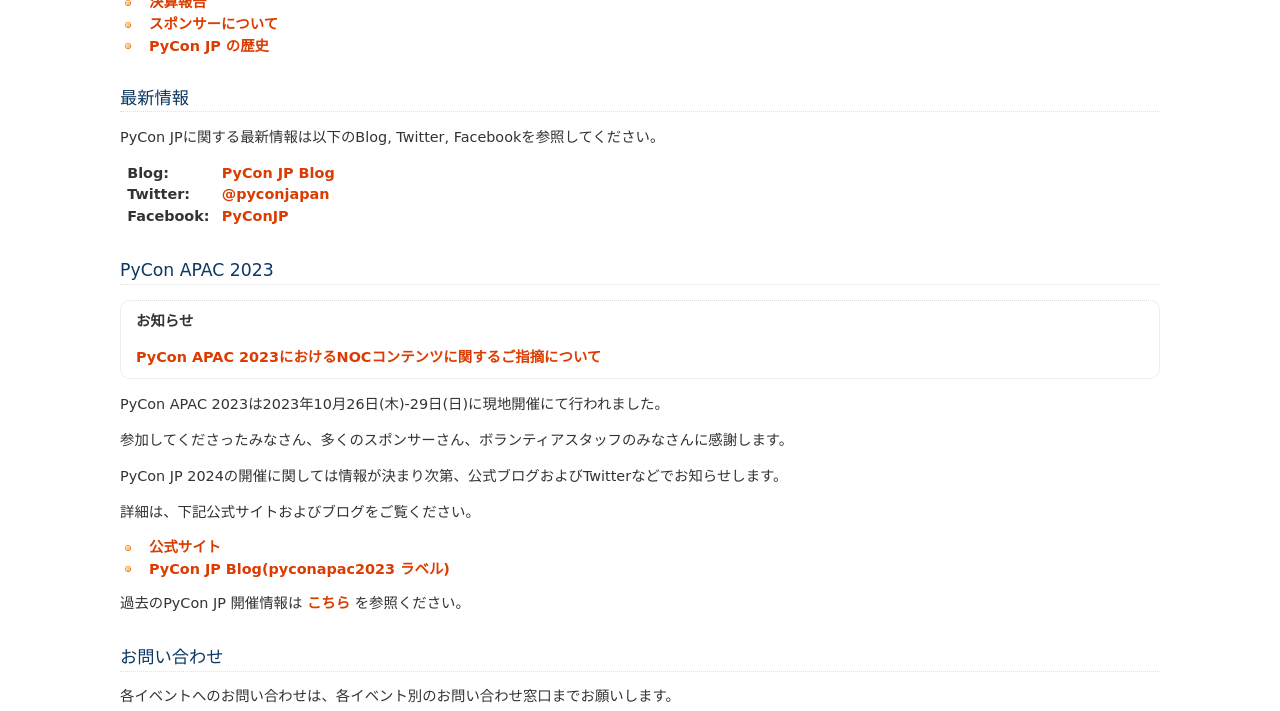
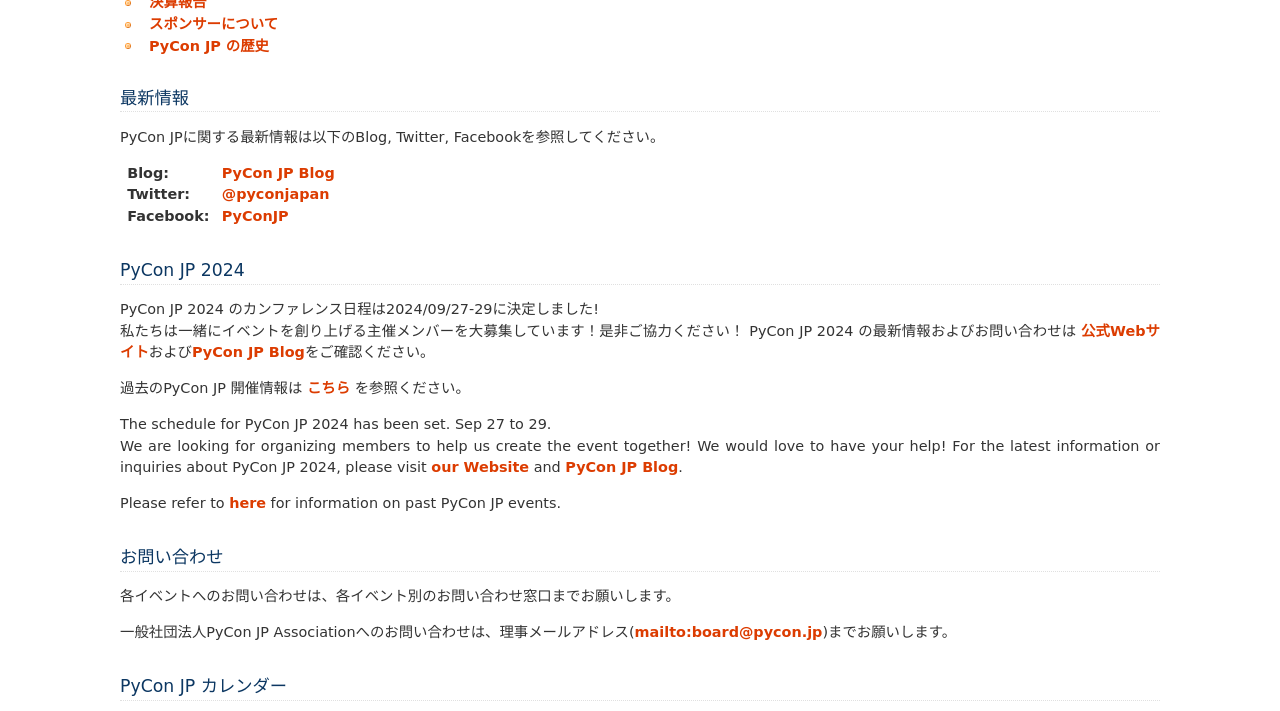
Before and after one commit to pyconjp/www.pycon.jp, a Sphinx documentation site: the page built from source/index.md, in a window 1280 px wide and 900 px high, scrolled down 334 px, cut to the strip 0-711 px from the top of the window. Built offline with Sphinx 7.4.7, drawn with Linux system fonts in a browser that asks for light colours.

Commit message:
update to PyCon JP 2024

````diff
--- a/source/index.md
+++ b/source/index.md
@@ -21,24 +21,19 @@
 :Twitter: [@pyconjapan](https://twitter.com/pyconjapan)
 :Facebook: [PyConJP](http://www.facebook.com/PyConJP)
 
-## PyCon APAC 2023
+## PyCon JP 2024
 
-```{admonition} お知らせ
-[PyCon APAC 2023におけるNOCコンテンツに関するご指摘について](https://pyconjp.blogspot.com/2023/11/pyconapac2023-statement.html)
-```
-
-PyCon APAC 2023は2023年10月26日(木)-29日(日)に現地開催にて行われました。
-
-参加してくださったみなさん、多くのスポンサーさん、ボランティアスタッフのみなさんに感謝します。
-
-PyCon JP 2024の開催に関しては情報が決まり次第、公式ブログおよびTwitterなどでお知らせします。
-
-詳細は、下記公式サイトおよびブログをご覧ください。
-
-- [公式サイト](https://2023-apac.pycon.jp/)
-- [PyCon JP Blog(pyconapac2023 ラベル)](https://pyconjp.blogspot.com/search/label/pyconapac2023)
+PyCon JP 2024 のカンファレンス日程は2024/09/27-29に決定しました!
+私たちは一緒にイベントを創り上げる主催メンバーを大募集しています！是非ご協力ください！
+PyCon JP 2024 の最新情報およびお問い合わせは [公式Webサイト](https://2024.pycon.jp/)および[PyCon JP Blog](https://pyconjp.blogspot.com/search/label/pyconjp2024)をご確認ください。
 
 過去のPyCon JP 開催情報は [こちら](https://www.pycon.jp/organizer/index.html) を参照ください。
+
+The schedule for PyCon JP 2024 has been set. Sep 27 to 29.
+We are looking for organizing members to help us create the event together! We would love to have your help!
+For the latest information or inquiries about PyCon JP 2024, please visit [our Website](https://2024.pycon.jp/) and [PyCon JP Blog](https://pyconjp.blogspot.com/search/label/pyconjp2024).
+
+Please refer to [here](https://www.pycon.jp/organizer/index.html) for information on past PyCon JP events.
 
 ## お問い合わせ
 
````
